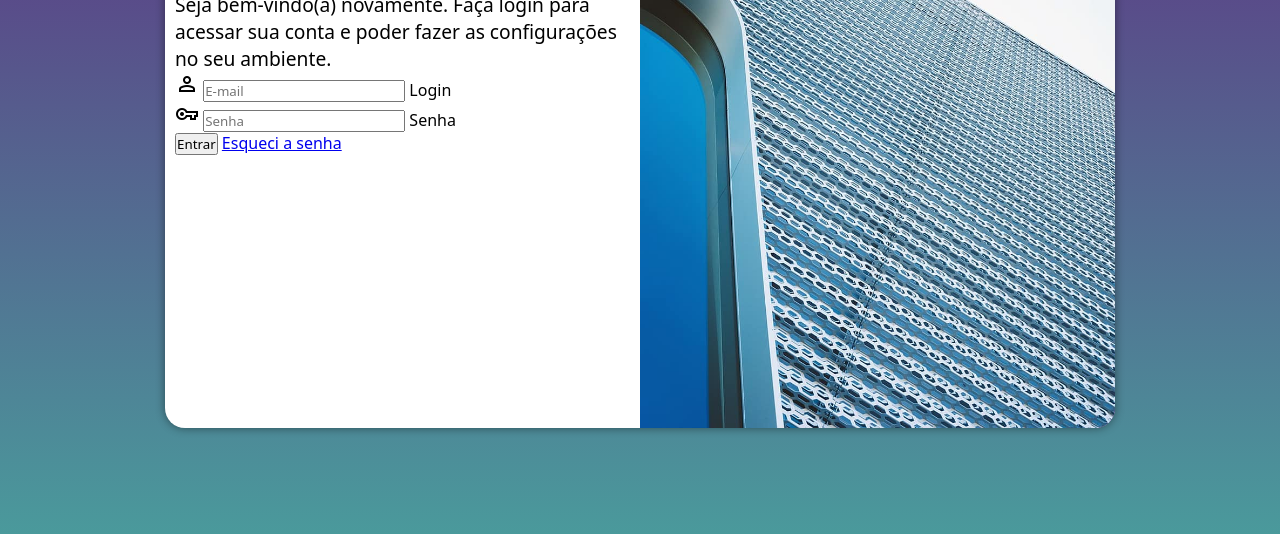
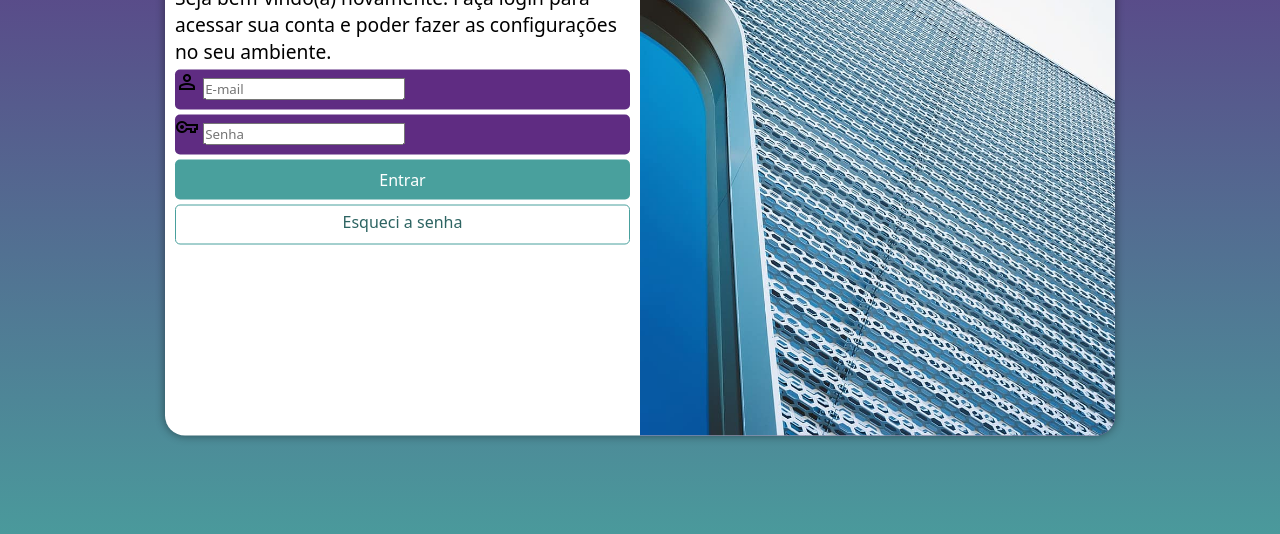
Before and after one commit to ErikeRodrigues/projeto-login, a plain HTML site: page index.html in a window 1280 px wide. Shown: the part 222-756 px from the top of the page. Drawn offline with nearby package versions, Linux system fonts and the light colour scheme.

Commit message:
formatação do formulario

```diff
--- a/estilos/style.css
+++ b/estilos/style.css
@@ -2,7 +2,7 @@
 
 /*
     Paleta de cores
-    Verde: #49a09d
+    Verde: ##49a09d
     Lilás: #5f2c82
 */
 
@@ -34,7 +34,7 @@ main{
 
     background-color: white;
     width: 250px;
-    height: 500px;
+    height: 515px;
     border-radius: 20px;
     box-shadow: 0px 0px 10px rgba(0, 0, 0, 0.455);
 
@@ -63,3 +63,51 @@ main{
 .formulario > p{
     font-size: 0.8em;
 }
+
+.campo{
+    background-color: #5f2c82;
+    display: block;
+    width: 100%;
+    height: 40px;
+    margin: 5px 0px;
+    border-radius: 5px;
+}
+
+.campo > label{
+    display: none;
+}
+
+form > input[type=submit]{
+    display: block;
+    font-size: 1em;
+    width: 100%;
+    height: 40px;
+    background-color: #49a09d;
+    color: white;
+    border: none;
+    border-radius: 5px;
+    cursor: pointer;
+}
+
+form > input[type=submit]:hover{
+    background-color: #2d6462;
+}
+
+.botao{
+    display: block;
+    text-align: center;
+    font-size: 1em;
+    width: 100%;
+    height: 40px;
+    padding-top: 5px;
+    margin-top: 5px;
+    background-color: white;
+    color: #2d6462;
+    border: 1px solid #49a09d;
+    border-radius: 5px;
+    text-decoration: none;
+}
+
+.botao:hover{
+    background-color: #6cd3cf;
+}
--- a/index.html
+++ b/index.html
@@ -33,7 +33,7 @@
                         <label for="isenha">Senha</label>
                     </div>
                     <input type="submit" value="Entrar">
-                    <a href="esqueci.html">
+                    <a href="esqueci.html" class="botao">
                         Esqueci a senha
                     </a>
                 </form>
```
